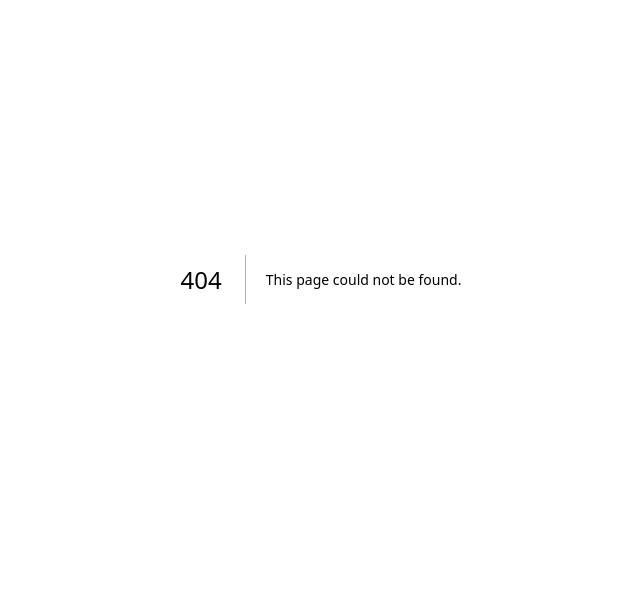
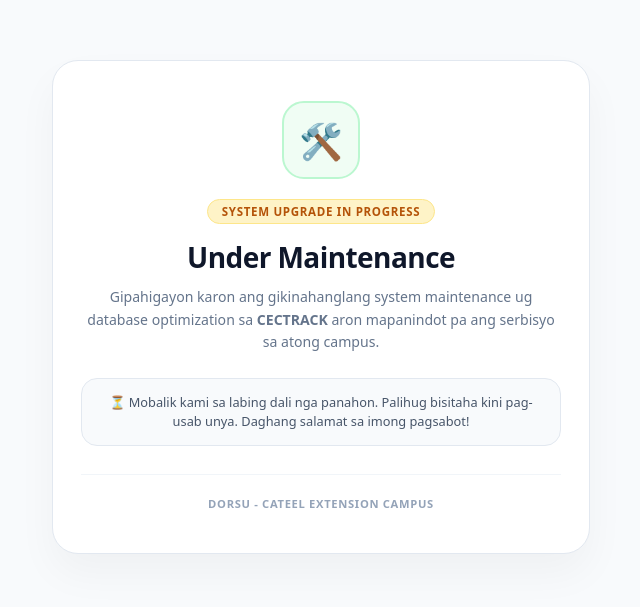
Before and after one commit to renoweebeloy/cec-track-js, a Next.js app: page /maintenance in a window 1280 px wide. Before the commit this address had no page. Shown: the part 121-728 px from the top of the page, without its empty margins (319-959 px from the left). Built offline with nearby package versions, Linux system fonts and the light colour scheme.

Commit message:
Create maintenance.js

```diff
--- /dev/null
+++ b/pages/maintenance.js
@@ -0,0 +1,116 @@
+import React from 'react';
+import Head from 'next/head';
+
+export default function Maintenance() {
+  return (
+    <div
+      style={{
+        minHeight: '100vh',
+        backgroundColor: '#f8fafc',
+        display: 'flex',
+        alignItems: 'center',
+        justifyContent: 'center',
+        padding: '20px',
+        fontFamily: 'system-ui, -apple-system, sans-serif',
+      }}
+    >
+      <Head>
+        <title>Under Maintenance • CECTRACK</title>
+        <meta name="viewport" content="width=device-width, initial-scale=1.0, maximum-scale=1.0, user-scalable=no" />
+      </Head>
+
+      <div
+        style={{
+          maxWidth: '480px',
+          width: '100%',
+          backgroundColor: '#ffffff',
+          borderRadius: '26px',
+          border: '1px solid #e2e8f0',
+          padding: '40px 28px',
+          textAlign: 'center',
+          boxShadow: '0 20px 40px rgba(0,0,0,0.04)',
+        }}
+      >
+        {/* Logo / Maintenance Icon */}
+        <div
+          style={{
+            width: '74px',
+            height: '74px',
+            borderRadius: '22px',
+            backgroundColor: '#f0fdf4',
+            border: '2px solid #bbf7d0',
+            display: 'flex',
+            alignItems: 'center',
+            justifyContent: 'center',
+            margin: '0 auto 20px auto',
+            fontSize: '2.2rem',
+          }}
+        >
+          🛠️
+        </div>
+
+        {/* Status Badge */}
+        <span
+          style={{
+            display: 'inline-block',
+            backgroundColor: '#fef3c7',
+            color: '#b45309',
+            border: '1px solid #fde68a',
+            padding: '4px 14px',
+            borderRadius: '9999px',
+            fontSize: '0.72rem',
+            fontWeight: 900,
+            letterSpacing: '0.06em',
+            textTransform: 'uppercase',
+            marginBottom: '14px',
+          }}
+        >
+          SYSTEM UPGRADE IN PROGRESS
+        </span>
+
+        <h1
+          style={{
+            fontSize: '1.75rem',
+            fontWeight: 900,
+            color: '#0f172a',
+            margin: '0 0 10px 0',
+            letterSpacing: '-0.02em',
+          }}
+        >
+          Under Maintenance
+        </h1>
+
+        <p
+          style={{
+            fontSize: '0.88rem',
+            color: '#64748b',
+            lineHeight: 1.6,
+            margin: '0 0 24px 0',
+          }}
+        >
+          Gipahigayon karon ang gikinahanglang system maintenance ug database optimization sa <strong>CECTRACK</strong> aron mapanindot pa ang serbisyo sa atong campus.
+        </p>
+
+        <div
+          style={{
+            backgroundColor: '#f8fafc',
+            border: '1px solid #e2e8f0',
+            borderRadius: '16px',
+            padding: '14px 16px',
+            fontSize: '0.8rem',
+            color: '#475569',
+            lineHeight: 1.5,
+          }}
+        >
+          ⏳ Mobalik kami sa labing dali nga panahon. Palihug bisitaha kini pag-usab unya. Daghang salamat sa imong pagsabot!
+        </div>
+
+        <div style={{ marginTop: '28px', borderTop: '1px solid #f1f5f9', paddingTop: '16px' }}>
+          <span style={{ fontSize: '0.7rem', fontWeight: 800, color: '#94a3b8', textTransform: 'uppercase', letterSpacing: '0.06em' }}>
+            DOrSU - Cateel Extension Campus
+          </span>
+        </div>
+      </div>
+    </div>
+  );
+}
```
